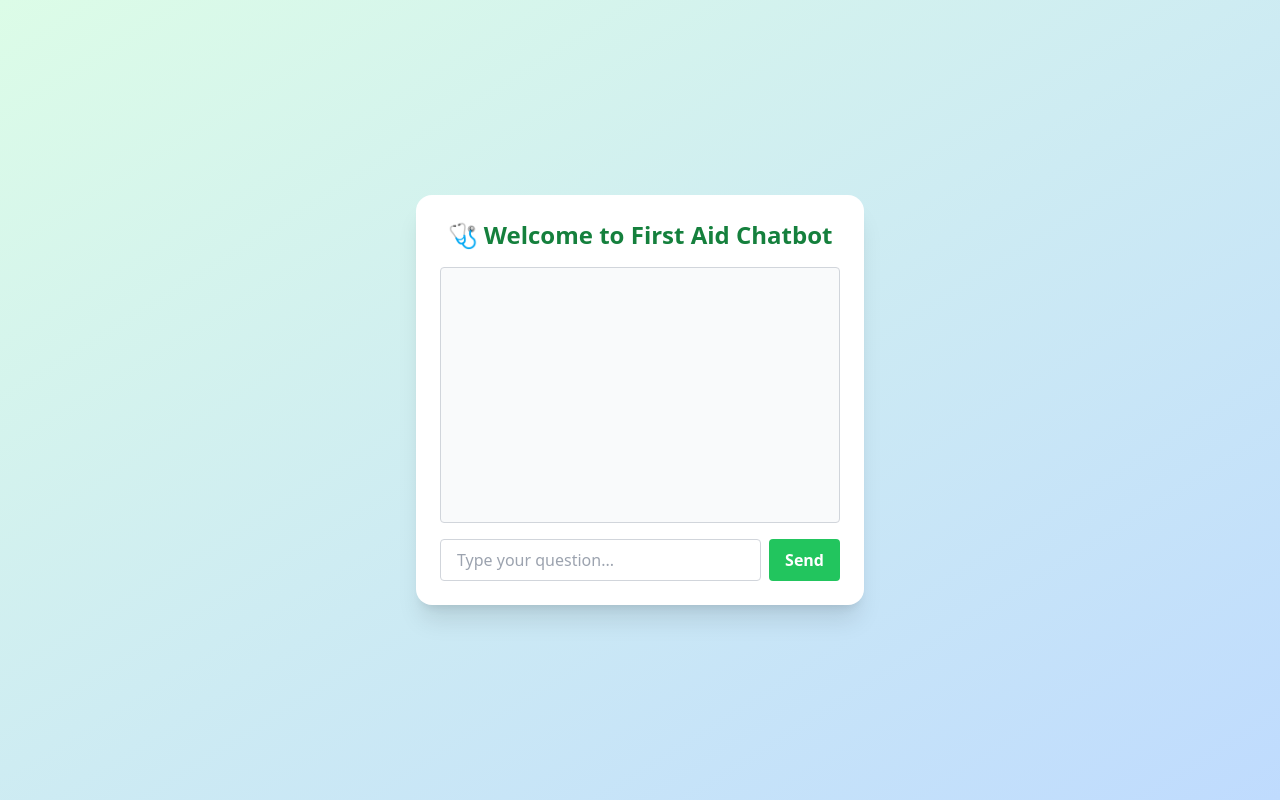
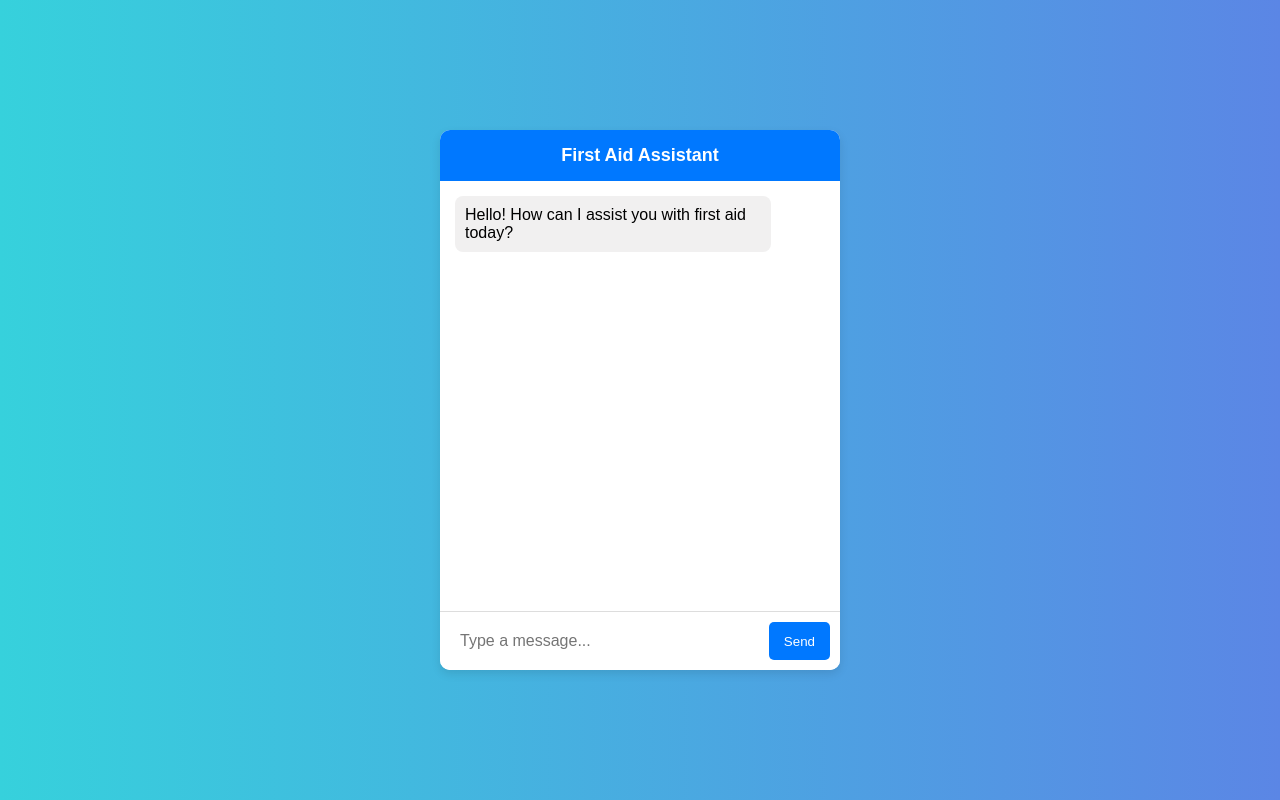
Before and after one commit to 1kilele/first-aid-chatbot, a Flask app: page / in a window 1280 px wide. Run offline with Flask 3, Linux system fonts and the light colour scheme; some libraries are stand-ins or nearby versions.

Commit message:
Revamped chatbot UI with welcome message and fancy design

```diff
--- a/templates/index.html
+++ b/templates/index.html
@@ -1,64 +1,145 @@
 <!DOCTYPE html>
 <html lang="en">
 <head>
-    <meta charset="UTF-8" />
-    <meta name="viewport" content="width=device-width, initial-scale=1.0"/>
+    <meta charset="UTF-8">
+    <meta name="viewport" content="width=device-width, initial-scale=1.0">
     <title>First Aid Chatbot</title>
-    <script src="https://cdn.tailwindcss.com"></script>
+    <style>
+        body {
+            font-family: Arial, sans-serif;
+            background: linear-gradient(to right, #36D1DC, #5B86E5);
+            margin: 0;
+            padding: 0;
+            display: flex;
+            justify-content: center;
+            align-items: center;
+            height: 100vh;
+        }
+        .chat-container {
+            width: 90%;
+            max-width: 400px;
+            background: white;
+            border-radius: 10px;
+            box-shadow: 0px 4px 10px rgba(0, 0, 0, 0.1);
+            overflow: hidden;
+            display: flex;
+            flex-direction: column;
+        }
+        .chat-header {
+            background: #0078FF;
+            color: white;
+            padding: 15px;
+            text-align: center;
+            font-size: 18px;
+            font-weight: bold;
+        }
+        .chat-box {
+            height: 400px;
+            overflow-y: auto;
+            padding: 15px;
+            display: flex;
+            flex-direction: column;
+            gap: 10px;
+        }
+        .chat-message {
+            padding: 10px;
+            border-radius: 8px;
+            max-width: 80%;
+            word-wrap: break-word;
+        }
+        .user-message {
+            align-self: flex-end;
+            background: #DCF8C6;
+        }
+        .bot-message {
+            align-self: flex-start;
+            background: #F1F0F0;
+        }
+        .chat-input {
+            display: flex;
+            border-top: 1px solid #ddd;
+            padding: 10px;
+            background: white;
+        }
+        .chat-input input {
+            flex: 1;
+            padding: 10px;
+            border: none;
+            border-radius: 5px;
+            outline: none;
+            font-size: 16px;
+        }
+        .chat-input button {
+            padding: 10px 15px;
+            border: none;
+            background: #0078FF;
+            color: white;
+            cursor: pointer;
+            border-radius: 5px;
+            margin-left: 10px;
+        }
+        .chat-input button:hover {
+            background: #005BB5;
+        }
+    </style>
 </head>
-<body class="bg-gradient-to-br from-green-100 to-blue-200 min-h-screen flex flex-col items-center justify-center">
-    <div class="bg-white shadow-xl rounded-2xl w-full max-w-md p-6">
-        <h1 class="text-2xl font-bold text-center text-green-700 mb-4">
-            🩺 Welcome to First Aid Chatbot
-        </h1>
-        <div id="chatbox" class="h-64 overflow-y-auto border border-gray-300 rounded p-3 mb-4 bg-gray-50 text-sm"></div>
-        <form id="chat-form" class="flex space-x-2">
-            <input
-                id="user-input"
-                type="text"
-                placeholder="Type your question..."
-                class="flex-grow border border-gray-300 rounded px-4 py-2 focus:outline-none focus:ring focus:border-blue-300"
-                autocomplete="off"
-                required
-            />
-            <button
-                type="submit"
-                class="bg-green-500 hover:bg-green-600 text-white font-bold py-2 px-4 rounded"
-            >
-                Send
-            </button>
-        </form>
+<body>
+    <div class="chat-container">
+        <div class="chat-header">First Aid Assistant</div>
+        <div class="chat-box" id="chat-box">
+            <div class="bot-message chat-message">Hello! How can I assist you with first aid today?</div>
+        </div>
+        <div class="chat-input">
+            <input type="text" id="user-input" placeholder="Type a message..." onkeypress="handleKeyPress(event)">
+            <button onclick="sendMessage()">Send</button>
+        </div>
     </div>
 
     <script>
-        const form = document.getElementById('chat-form');
-        const input = document.getElementById('user-input');
-        const chatbox = document.getElementById('chatbox');
+        function sendMessage() {
+            let inputField = document.getElementById("user-input");
+            let message = inputField.value.trim();
+            if (message === "") return;
 
-        form.addEventListener('submit', async (e) => {
-            e.preventDefault();
-            const userMessage = input.value;
-            chatbox.innerHTML += `<div class="mb-2"><strong>You:</strong> ${userMessage}</div>`;
-            input.value = "";
+            let chatBox = document.getElementById("chat-box");
 
-            try {
-                const res = await fetch("/send", {
-                    method: "POST",
-                    headers: { "Content-Type": "application/json" },
-                    body: JSON.stringify({ message: userMessage }),
-                });
+            // Display user message
+            let userMessage = document.createElement("div");
+            userMessage.classList.add("user-message", "chat-message");
+            userMessage.textContent = message;
+            chatBox.appendChild(userMessage);
+            chatBox.scrollTop = chatBox.scrollHeight;
 
-                if (!res.ok) {
-                    throw new Error("Server error");
+            // Send message to backend
+            fetch("/send", {
+                method: "POST",
+                headers: { "Content-Type": "application/json" },
+                body: JSON.stringify({ message: message })
+            })
+            .then(response => response.json())
+            .then(data => {
+                if (!data.response) {
+                    console.error("No response received from the backend.");
+                    return;
                 }
 
-                const data = await res.json();
-                chatbox.innerHTML += `<div class="mb-2 text-green-700"><strong>Bot:</strong> ${data.response}</div>`;
-                chatbox.scrollTop = chatbox.scrollHeight;
-            } catch (error) {
-                chatbox.innerHTML += `<div class="mb-2 text-red-600"><strong>Error:</strong> Something went wrong!</div>`;
+                // Display chatbot response
+                let botMessage = document.createElement("div");
+                botMessage.classList.add("bot-message", "chat-message");
+                botMessage.textContent = data.response;
+                chatBox.appendChild(botMessage);
+                chatBox.scrollTop = chatBox.scrollHeight;
+            })
+            .catch(error => console.error("Error:", error));
+
+            inputField.value = "";
+        }
+
+        function handleKeyPress(event) {
+            if (event.key === "Enter") {
+                sendMessage();
             }
-        });
+        }
     </script>
 </body>
 </html>
```
